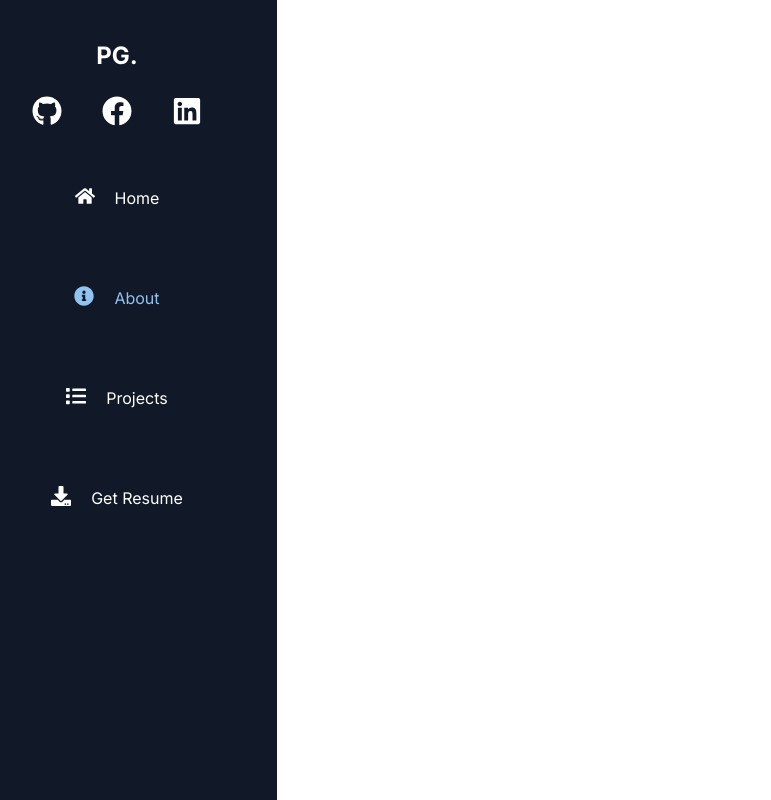
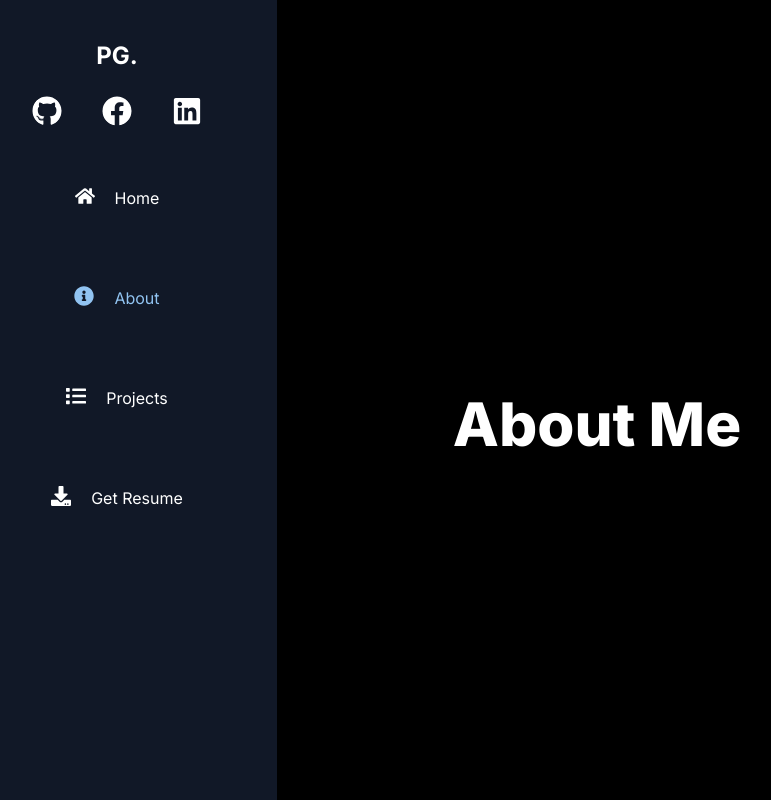
Before and after one commit to Prabhatgrg/portfolio, a Next.js app: page /about in a window 1280 px wide. Shown: the whole page, without its empty margins (43-814 px from the left). Built offline with nearby package versions, Linux system fonts and the light colour scheme.

Commit message:
feat: About Page Start

```diff
--- a/app/about.tsx
+++ b/app/about.tsx
@@ -7,7 +7,7 @@ const About = () => {
           <SideBar/>
 
           <main className="flex justify-center ml-80">
-              <div className="pt-12 flex justify-center items-center">
+              <div className="pt-12 flex justify-center items-center bg-black">
                   <h1 className="font-extrabold text-6xl text-black">
                      About Me
                   </h1>
--- a/app/about/page.tsx
+++ b/app/about/page.tsx
@@ -2,9 +2,16 @@ import SideBar from "@/Components/SideBar";
 
 const About = () => {
   return (
-    <>
-      <SideBar />
-    </>
+      <>
+          <SideBar/>
+          <main className="flex justify-center bg-black h-screen items-center">
+              <div className="pt-12">
+                  <h1 className="font-extrabold text-6xl text-white">
+                      About Me
+                  </h1>
+              </div>
+          </main>
+      </>
   );
 };
 
--- a/app/projects/page.tsx
+++ b/app/projects/page.tsx
@@ -2,9 +2,17 @@ import SideBar from "@/Components/SideBar";
 
 const Projects = () => {
   return (
-    <>
-      <SideBar />
-    </>
+      <>
+          <SideBar/>
+
+          <main className="flex justify-center ml-80">
+              <div className="pt-12 flex justify-center items-center">
+                  <h1 className="font-extrabold text-6xl text-black">
+                      My Projects
+                  </h1>
+              </div>
+          </main>
+      </>
   );
 };
 
```
